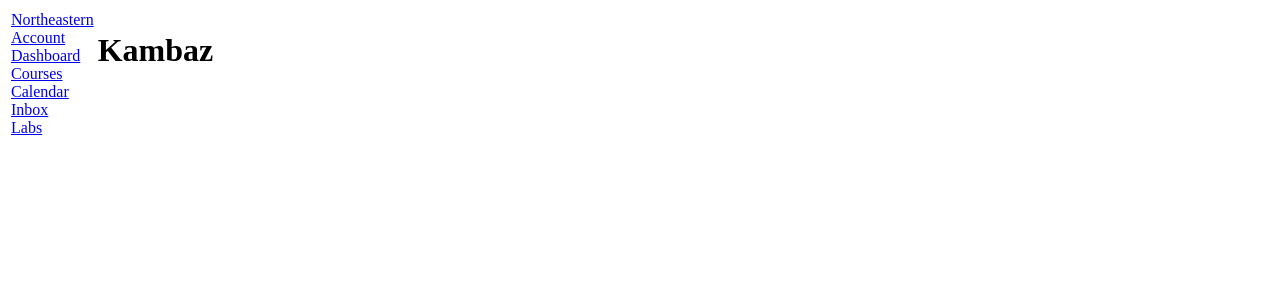
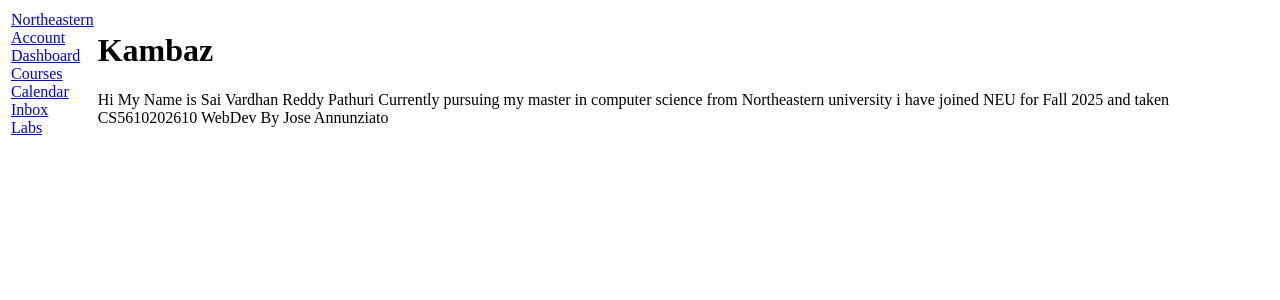
Before and after one commit to vardhanreddy53/kambaz_nextjs, a Next.js app: page / in a window 1280 px wide. Shown: the top 300 px of the page. Built offline with nearby package versions, Linux system fonts and the light colour scheme.

Commit message:
first assign

```diff
--- a/app/(Kambaz)/Account/Signin/page.tsx
+++ b/app/(Kambaz)/Account/Signin/page.tsx
@@ -5,7 +5,7 @@ export default function Signin() {
      <h3>Sign in</h3>
      <input placeholder="username" className="wd-username" /> <br />
      <input placeholder="password" type="password" className="wd-password" /> <br />
-     <Link href="Dashboard" id="wd-signin-btn"> Sign in </Link> <br />
+     <Link href="/Dashboard" id="wd-signin-btn"> Sign in </Link> <br />
      <Link href="Signup" id="wd-signup-link"> Sign up </Link>
    </div>
 );}
--- a/app/(Kambaz)/page.tsx
+++ b/app/(Kambaz)/page.tsx
@@ -2,5 +2,6 @@ export default function Kambaz(){
   return (
     <div id="wd-kambaz">
       <h1>Kambaz</h1>
+      <p>Hi My Name is Sai Vardhan Reddy Pathuri Currently pursuing my master in computer science from Northeastern university i have joined NEU for Fall 2025 and taken CS5610202610 WebDev By Jose Annunziato</p>
     </div>
 );}
```
